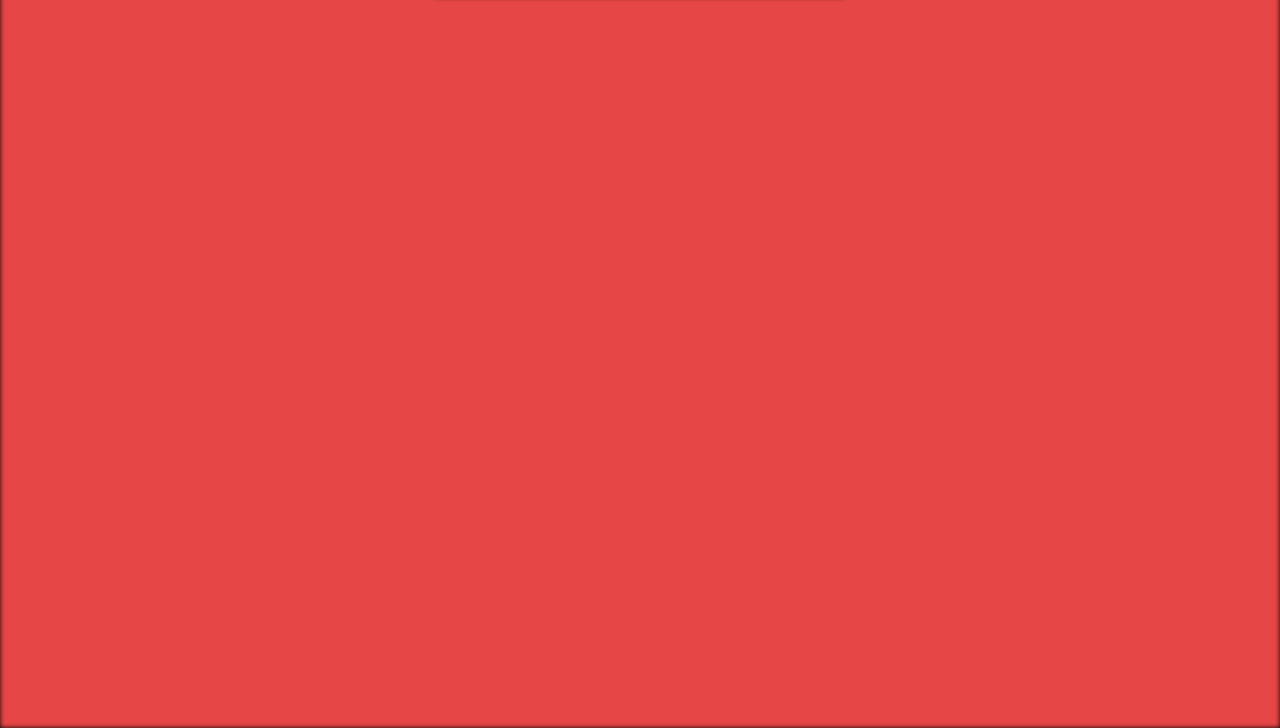
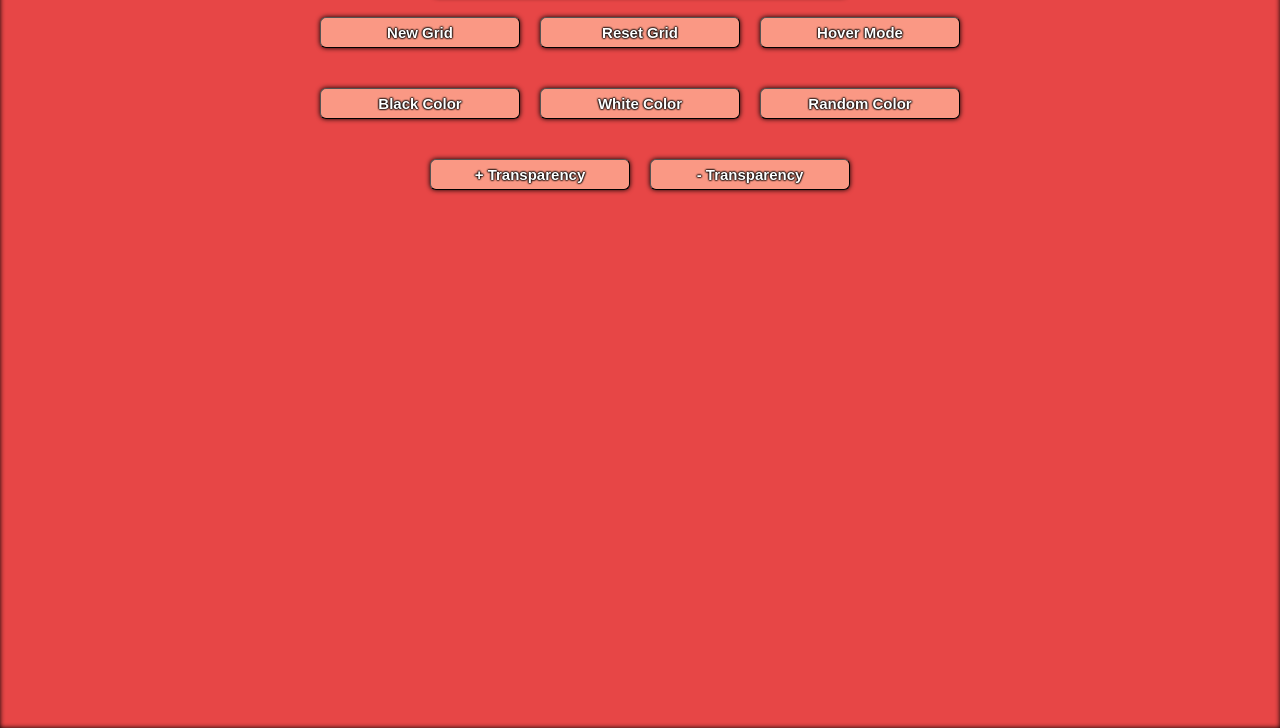
Before and after one commit to RuanSantos25/project-etch-a-sketch, a plain HTML site: page index.html in a window 1280 px wide. Shown: the part 72-800 px from the top of the page. Drawn offline with Linux system fonts and the light colour scheme.

Commit message:
Add three sets of buttons
Creates 3 div with button-container as id, all of them contain the same
css rules.

```diff
--- a/scripts.js
+++ b/scripts.js
@@ -1,4 +1,7 @@
 const body = document.querySelector("body");
+const colorsButtons = ["Black Color", "White Color", "Random Color"];
+const modesButtons = ["New Grid", "Reset Grid", "Hover Mode"];
+const opacityButtons = ["+ Transparency", "- Transparency"];
 
 function drawHeaderText() {
     const h1 = document.createElement("h1");
@@ -7,5 +10,64 @@ function drawHeaderText() {
     body.insertBefore(h1, body.children[0]);
 }
 
+function setButtons() {
+    function drawButtonsContainer(div, arrayName) {
+        div.setAttribute("id", "buttons-container");
+        if (arrayName === "modesButtons") body.insertBefore(div, body.children[1]);
+        else if (arrayName === "colorsButtons") body.insertBefore(div, body.children[2]);
+        else if (arrayName === "opacityButtons") body.insertBefore(div, body.children[3]);
+    }
+
+    function drawButtons(buttonsArray, arrayName) {
+        const div = document.createElement("div");
+        for (let buttonIndex = 0; buttonIndex < buttonsArray.length; buttonIndex++) {
+            const button = document.createElement("button");
+            button.setAttribute("id", `button-${buttonsArray[buttonIndex].toLowerCase().replace(" ", "-")}`);
+            button.classList.add("button");
+            button.textContent = buttonsArray[buttonIndex];
+            switch (buttonsArray[buttonIndex]) {
+                case "New Grid":
+                    button.title = "Draws a new grid by getting user input";
+                    break;
+                case "Reset Grid":
+                    button.title = "Resets all the squares to white";
+                    break;
+                case "Click Mode":
+                case "Hover Mode":
+                    button.title = "Changes the type of how the grid works with the mouse\nClick Mode: user can be more precise and choose where to change the color\nHover Mode: user cannot choose where to draw, it's rely on mouse hovering the squares on grid";
+                    break;
+                case "Black Color":
+                    button.title = "Changes the color of the pen to black";
+                    break;
+                case "White Color":
+                    button.title = "Changes the color of the pen to white";
+                    break;
+                case "Random Color":
+                    button.title = "Changes the color of the pen to an random color";
+                    break;
+                case "+ Transparency":
+                    button.title = "Makes the square darker each time you interact";
+                    break;
+                case "- Transparency":
+                    button.title = "Makes the square lighter each time you interact";
+                    break;
+                default:
+                    button.title = "PLEASE ADD SOME CONTEXT TO THIS BUTTON!";
+            }
+            div.appendChild(button);
+        }
+        drawButtonsContainer(div, arrayName);
+    }
+    // Gets the name of arrays to string, we use it to setup correctly order on DOM tree
+    const modesButtonsArrName = Object.keys({modesButtons})[0];
+    const colorsButtonsArrName = Object.keys({colorsButtons})[0];
+    const opacityButtonsArrName = Object.keys({opacityButtons})[0];
+
+    drawButtons(modesButtons, modesButtonsArrName);
+    drawButtons(colorsButtons, colorsButtonsArrName);
+    drawButtons(opacityButtons, opacityButtonsArrName);
+}
+
 
 drawHeaderText();
+setButtons();
--- a/styles.css
+++ b/styles.css
@@ -23,3 +23,33 @@ body {
     margin-top: 10px;
     text-shadow: 0px 0px 2px #000000, 0px 0px 2px #000000, 0px 0px 2px #000000, 0px 0px 2px #000000;
 }
+
+#buttons-container {
+    display: flex;
+    margin: 10px 0px;
+}
+
+.button {
+    background-color: #FA9884;
+    border-radius: 6px;
+    border: 1px outset #000000;
+    box-shadow: 0px 0px 5px 0px #000000;
+    color: #FFFFFF;
+    font-size: 15px;
+    font-weight: bold;
+    margin: 10px 10px;
+    padding: 6px 24px;
+    text-align: center;
+    text-decoration: none;
+    text-shadow: 0px 0px 2px #000000, 0px 0px 2px #000000, 0px 0px 2px #000000, 0px 0px 2px #000000;
+    width: 200px;
+}
+
+.button:hover {
+    background-color: #CC3325;
+}
+
+.button:active {
+    position: relative;
+    top: 1px;
+}
```
